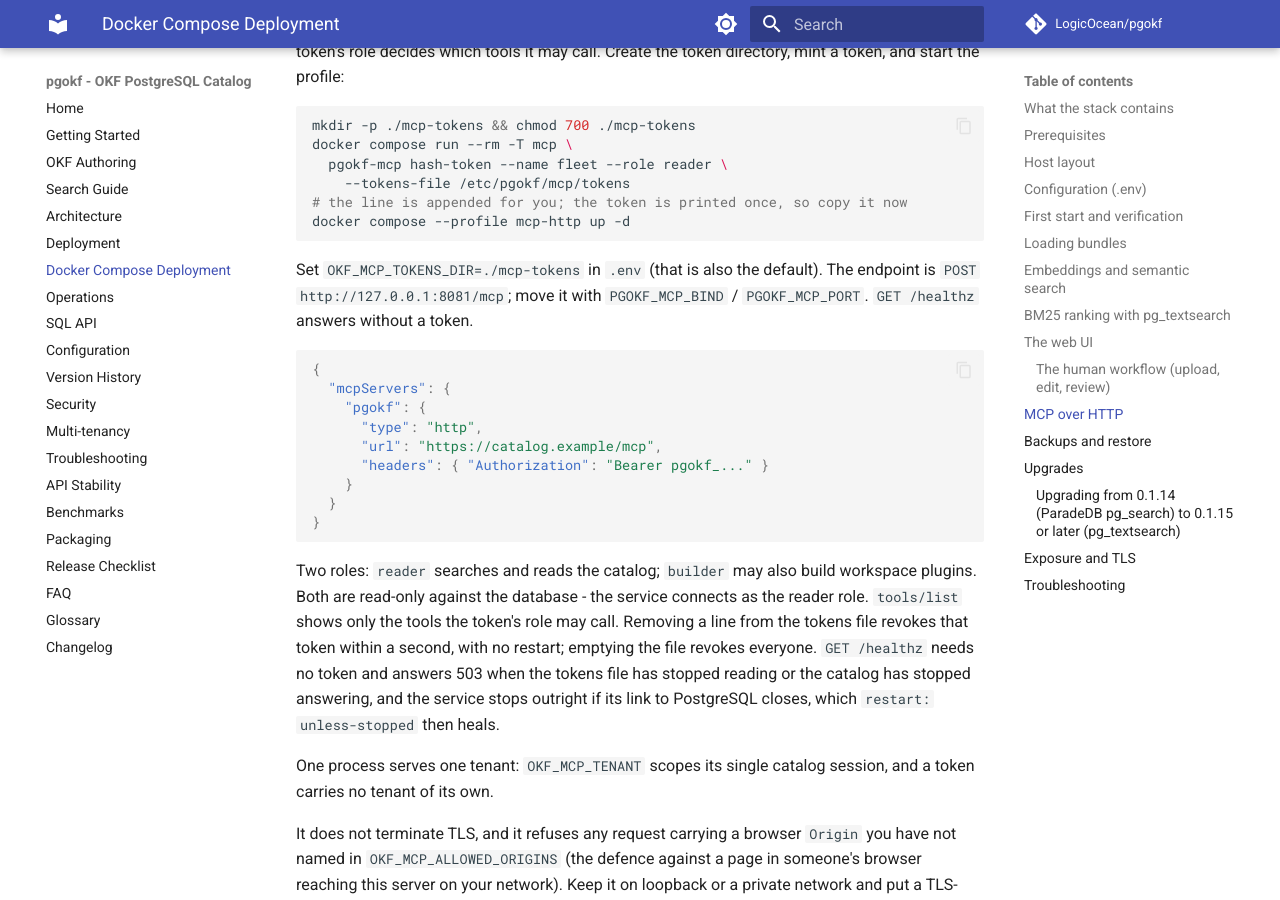
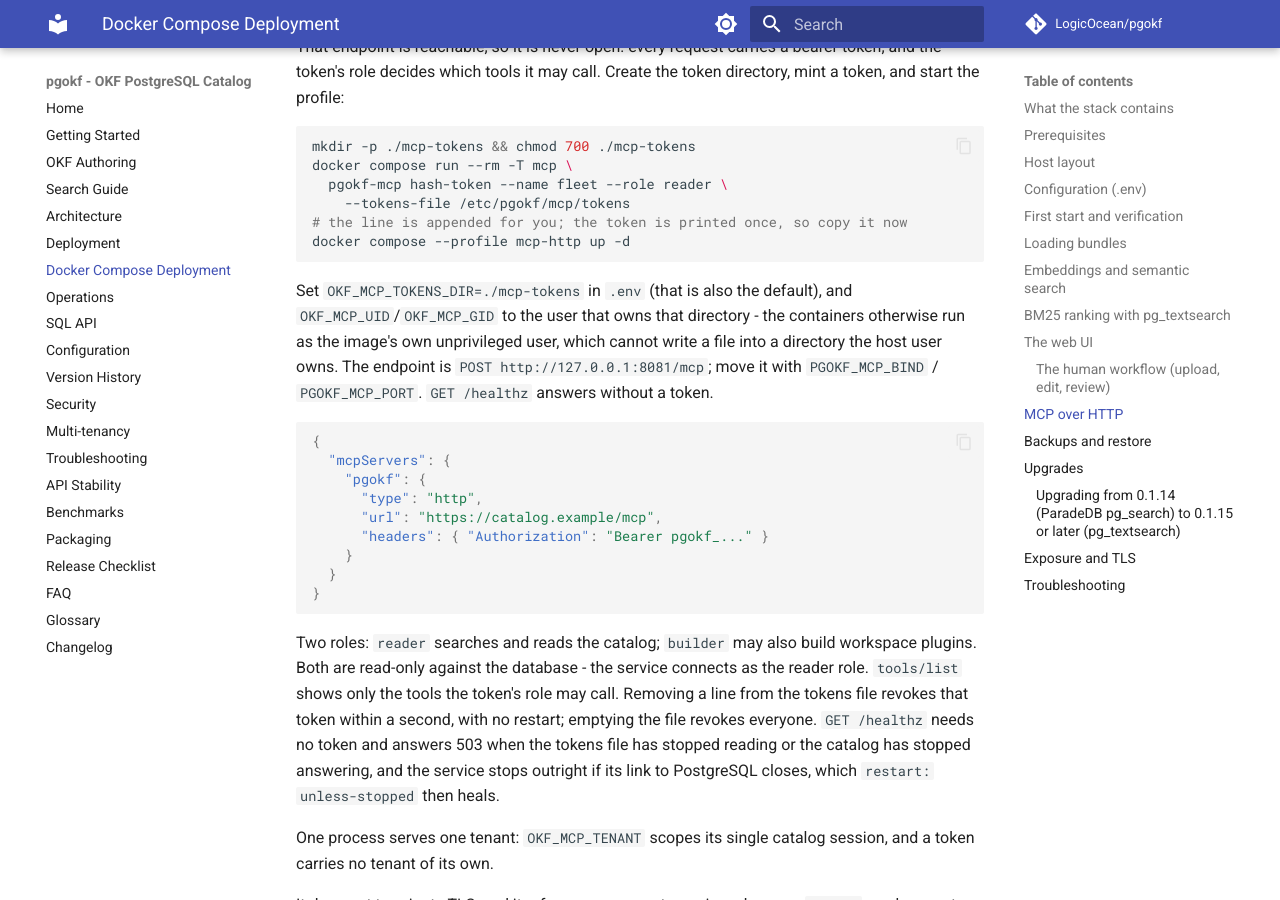
Before and after one commit to LogicOcean/pgokf, an MkDocs documentation site: the page built from docs/compose-deployment.md, in a window 1280 px wide and 900 px high, scrolled down 7372 px. Built offline with MkDocs 1.6.1 and Material for MkDocs 9.7.7, drawn with Linux system fonts in a browser that asks for light colours; comment, search, counter and statistics services are not loaded; some of the changed text lies outside the part shown.

Commit message:
fix(compose): run the MCP containers as the tokens directory's owner
The image's own unprivileged user cannot write a file into a bind-mounted
directory a host user owns, so minting a token into it failed exactly the
way the UI's users directory did. `OKF_MCP_UID`/`OKF_MCP_GID` name that
user, as `OKF_UI_UID`/`OKF_UI_GID` already do; the default is unchanged.

Also names pgokf-web in the companions image label and says that pgokf-mcp
now speaks HTTP as well as stdio.

Deployed to the green-one verification stack and driven from another
machine: the real Claude Code client connects to http://10.100.0.14:8081/mcp,
a reader token is offered five tools and a builder seven, a search returns
live catalog hits, and an anonymous request is 401.

Co-Authored-By: Claude Opus 5 (1M context) <noreply@anthropic.com>
Claude-Session: https://claude.ai/code/session_015xne2Mu1g5H63WrE8sRg7U

````diff
--- a/docs/compose-deployment.md
+++ b/docs/compose-deployment.md
@@ -89,7 +89,7 @@ the ones that matter most:
 | `PGOKF_BIND_ADDR`, `PGOKF_PORT` | Interface and port to publish PostgreSQL on. **Loopback by default**; use a private or VPN address to reach it from other hosts. Never a public interface without TLS and a firewall (see [Exposure](#exposure-and-tls)). |
 | `POSTGRES_PASSWORD`, `PGOKF_ADMIN_PASSWORD`, `PGOKF_WRITER_PASSWORD`, `PGOKF_READER_PASSWORD` | The superuser and the three tier accounts. Generate with `openssl rand -hex 24`: hex is URL-safe (the companions embed these in connection URLs) and contains no `$` (which compose interpolates; a literal one is `$$`). The `PGOKF_*` passwords may also be supplied as files through `PGOKF_*_PASSWORD_FILE` (compose secrets). |
 | `OKF_EMBED_TENANT`, `OKF_INGEST_TENANT`, `OKF_MCP_TENANT` | Optional `pgokf.tenant` scope for each companion's session (see [multi-tenancy](multi-tenancy.md#requiring-a-tenant-require_tenant)); required once the catalog policy `require_tenant` is on. |
-| `OKF_MCP_TOKENS_DIR`, `PGOKF_MCP_BIND`, `PGOKF_MCP_PORT`, `OKF_MCP_ALLOWED_ORIGINS` | The `mcp-http` profile: the host directory holding the `tokens` file, the interface and port to publish it on, and the browser origins allowed to call it. See [MCP over HTTP](#mcp-over-http). |
+| `OKF_MCP_TOKENS_DIR`, `OKF_MCP_UID`, `OKF_MCP_GID`, `PGOKF_MCP_BIND`, `PGOKF_MCP_PORT`, `OKF_MCP_ALLOWED_ORIGINS` | The `mcp-http` profile: the host directory holding the `tokens` file, the user the MCP containers run as, the interface and port to publish it on, and the browser origins allowed to call it. See [MCP over HTTP](#mcp-over-http). |
 | `PGOKF_POLICY` | JSON applied through `pgokf.set_config` on first init. **`embedding_dim` must equal your model's output dimension** (1024 for `Qwen3-Embedding-0.6B`, 768 for `nomic-embed-text`, 1536 for `text-embedding-3-small`); `store_source: true` keeps the source bytes in PostgreSQL so one dump is a complete backup; `allowed_roots: ["/bundles"]` confines registration to the mount; `search_backend` is `native` or `bm25`. |
 | `OKF_EMBED_ENDPOINT`, `OKF_EMBED_MODEL`, `OKF_EMBED_API_KEY` | Base URL (without `/v1/embeddings`), model name, optional bearer token. |
 | `PGOKF_SHARED_BUFFERS`, `PGOKF_EFFECTIVE_CACHE_SIZE`, `PGOKF_MAINTENANCE_WORK_MEM`, `PGOKF_WORK_MEM`, `PGOKF_SHM_SIZE` | Memory sizing. A common starting point is 25 % of RAM for `shared_buffers` and 50-75 % for `effective_cache_size`; the BM25 index and ANN index builds like a generous `maintenance_work_mem`. |
@@ -309,7 +309,10 @@ docker compose run --rm -T mcp \
 docker compose --profile mcp-http up -d
 ```
 
-Set `OKF_MCP_TOKENS_DIR=./mcp-tokens` in `.env` (that is also the default).
+Set `OKF_MCP_TOKENS_DIR=./mcp-tokens` in `.env` (that is also the default),
+and `OKF_MCP_UID`/`OKF_MCP_GID` to the user that owns that directory - the
+containers otherwise run as the image's own unprivileged user, which cannot
+write a file into a directory the host user owns.
 The endpoint is `POST http://127.0.0.1:8081/mcp`; move it with
 `PGOKF_MCP_BIND` / `PGOKF_MCP_PORT`. `GET /healthz` answers without a token.
 
````
Also changed, not shown: 3 other files.
